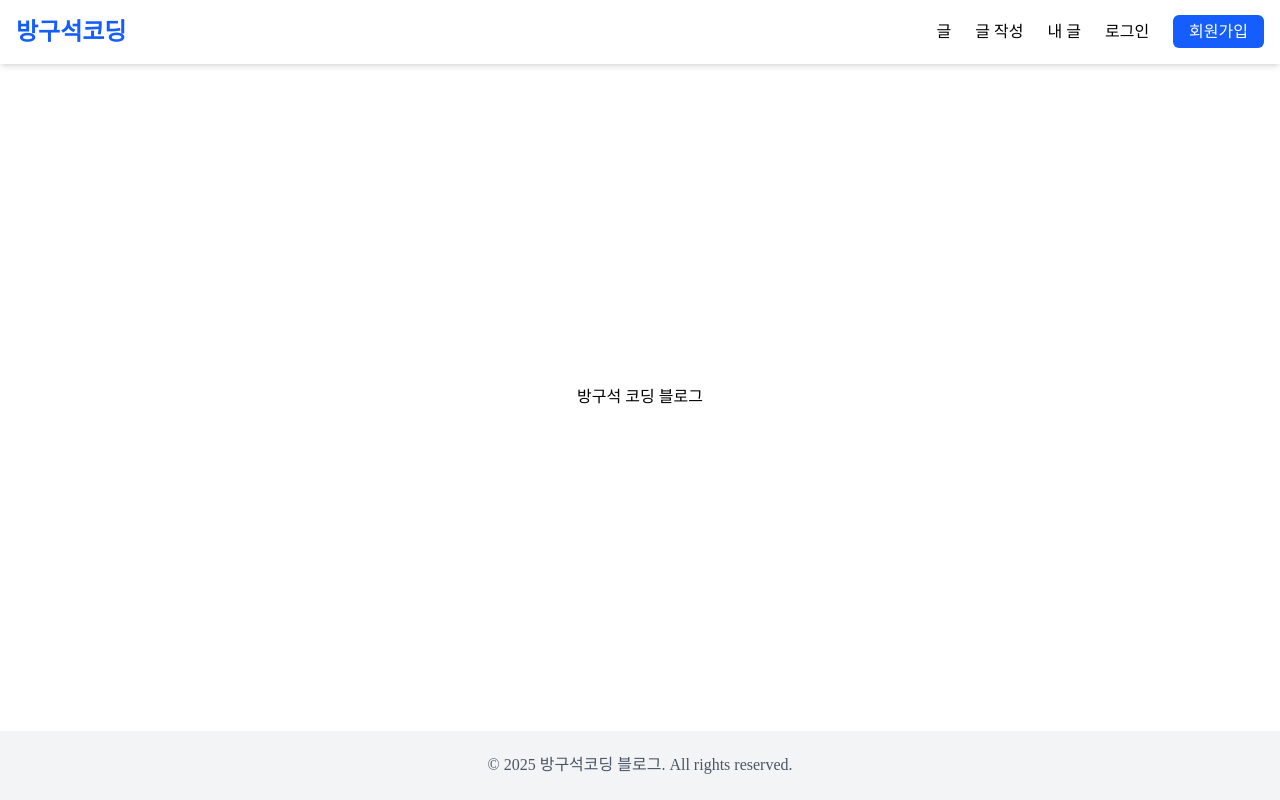
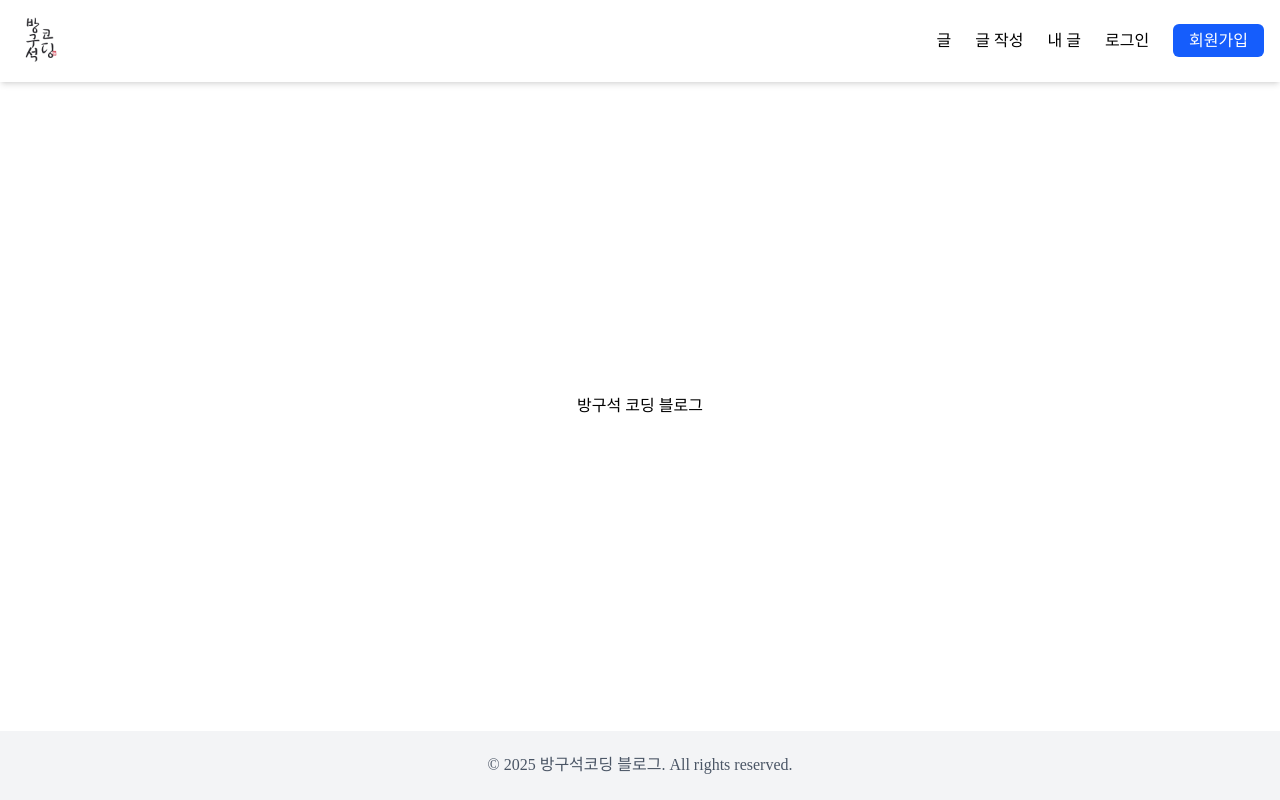
Before and after one commit to SangWon7242/bang_gusuk_coder_blog, a Next.js app in the folder frontend/: page / in a window 1280 px wide. Built offline with nearby package versions, Linux system fonts and the light colour scheme; a web font is replaced by a local one.

Commit message:
로고 변경

```diff
--- a/frontend/src/app/layout.tsx
+++ b/frontend/src/app/layout.tsx
@@ -1,4 +1,5 @@
 import type { Metadata } from "next";
+import Image from "next/image";
 import Link from "next/link";
 import "./globals.css";
 
@@ -12,7 +13,13 @@ const Header = () => {
     <header className="bg-white shadow-md">
       <div className="container mx-auto px-4 py-4 flex justify-between items-center">
         <Link href="/" className="text-2xl font-bold text-blue-600">
-          방구석코딩
+          <Image
+            src="/images/logo.jpg"
+            alt="로고"
+            width={50}
+            height={50}
+            priority // 로고는 중요한 요소이므로 priority 추가
+          />
         </Link>
         <nav>
           <ul className="flex space-x-6">
```
Also changed, not shown: frontend/public/images/logo.jpg (added).
